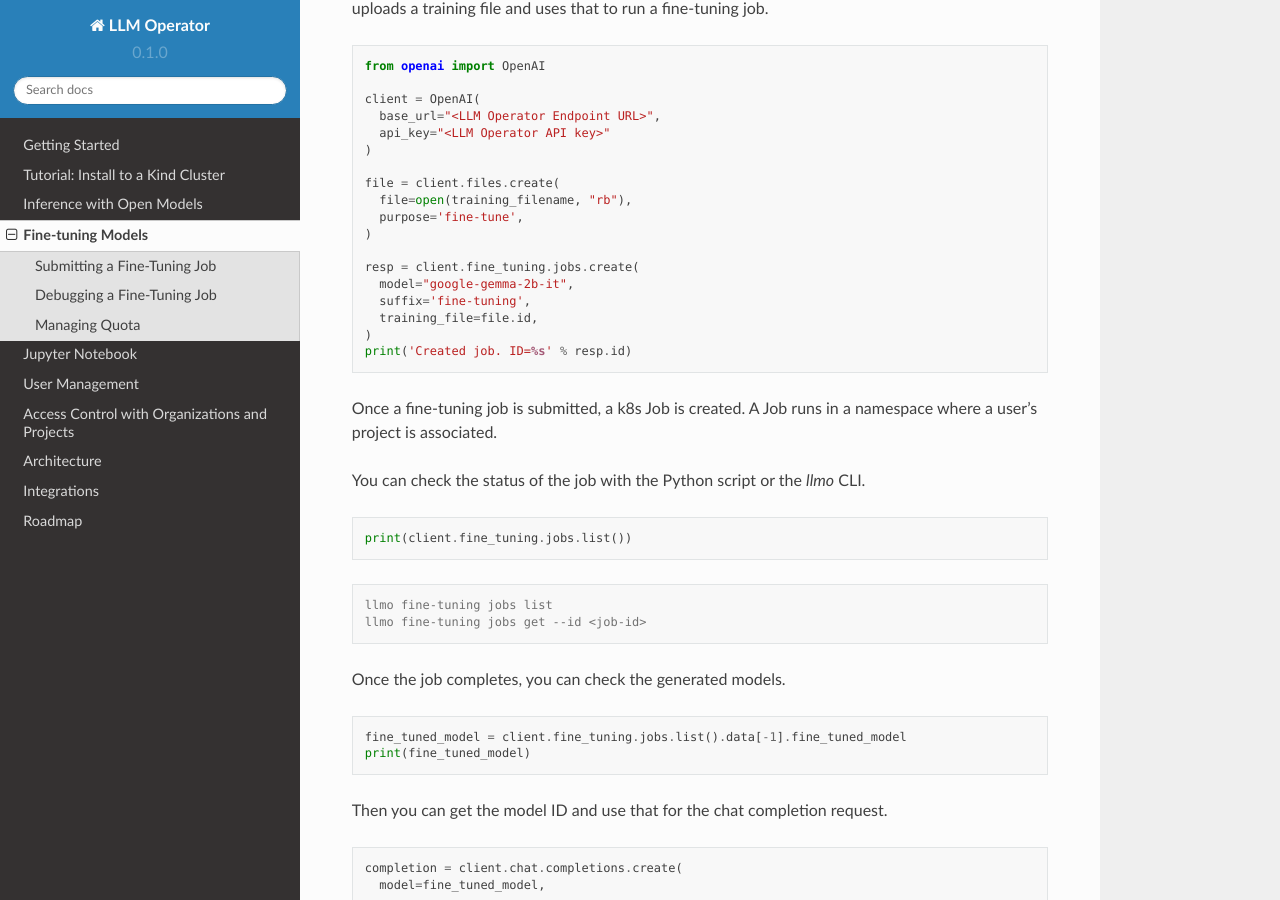
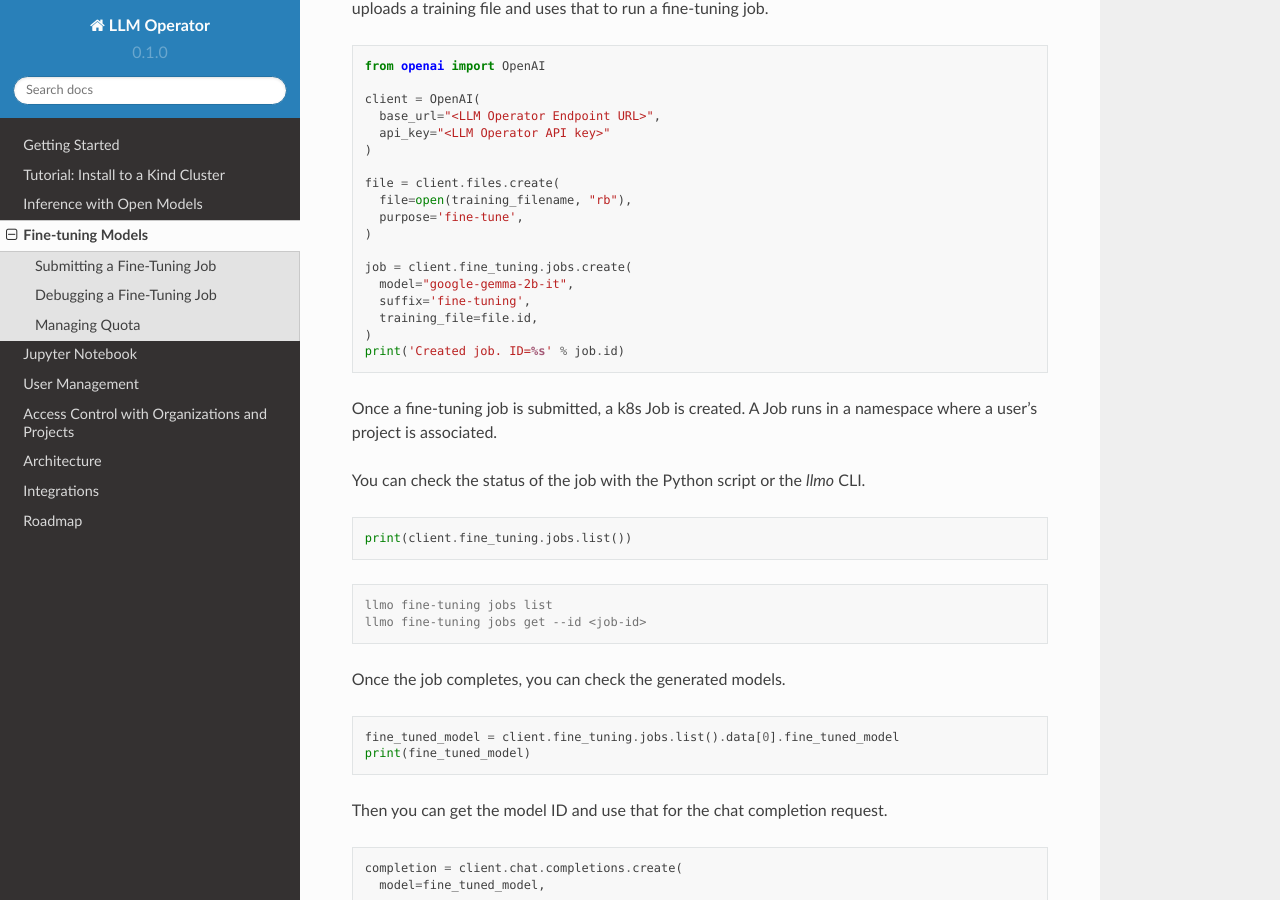
Before and after one commit to llm-operator/docs, a Sphinx documentation site: the page built from docs/source/fine_tuning.rst, in a window 1280 px wide and 900 px high, scrolled down 291 px. Built offline with Sphinx 7.4.7 and the Read the Docs theme 2.0.0, drawn with Linux system fonts in a browser that asks for light colours.

Commit message:
Make a minor tweak to the fine-tuning page (#48)

```diff
--- a/docs/source/fine_tuning.rst
+++ b/docs/source/fine_tuning.rst
@@ -23,12 +23,12 @@ that uploads a training file and uses that to run a fine-tuning job.
      purpose='fine-tune',
    )
 
-   resp = client.fine_tuning.jobs.create(
+   job = client.fine_tuning.jobs.create(
      model="google-gemma-2b-it",
      suffix='fine-tuning',
      training_file=file.id,
    )
-   print('Created job. ID=%s' % resp.id)
+   print('Created job. ID=%s' % job.id)
 
 Once a fine-tuning job is submitted, a k8s Job is created. A Job runs in a namespace where a user's project is associated.
 
@@ -48,7 +48,7 @@ Once the job completes, you can check the generated models.
 
 .. code-block:: python
 
-   fine_tuned_model = client.fine_tuning.jobs.list().data[-1].fine_tuned_model
+   fine_tuned_model = client.fine_tuning.jobs.list().data[0].fine_tuned_model
    print(fine_tuned_model)
 
 Then you can get the model ID and use that for the chat completion request.
```
